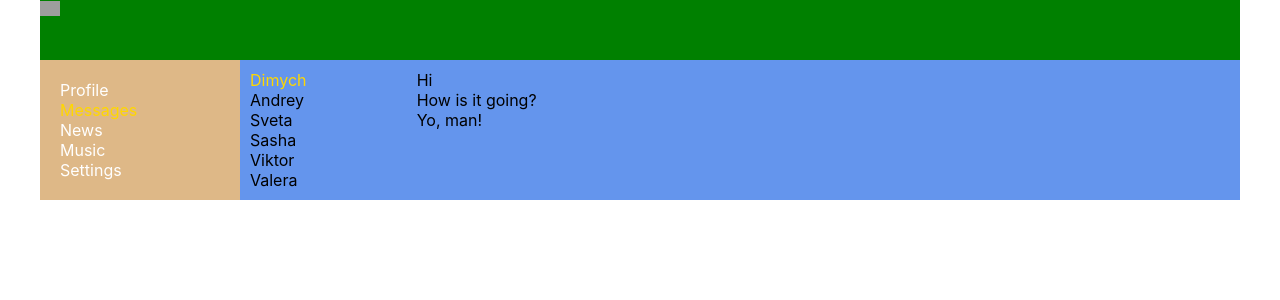
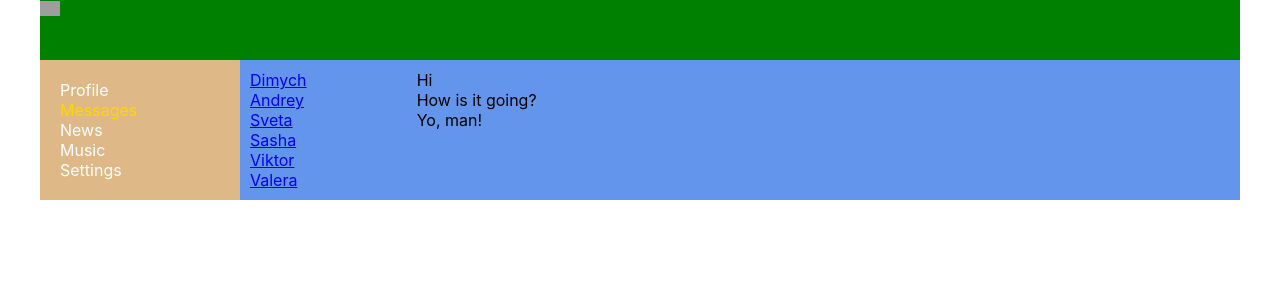
Before and after one commit to mob2004/social-network, a React (Create React App) app: page /dialogs in a window 1280 px wide. Shown: the top 300 px of the page. Built offline with nearby package versions, Linux system fonts and the light colour scheme; grey boxes are pictures that could not be loaded.

Commit message:
add Navlink tag to each dialog

```diff
--- a/src/components/Dialogs/Dialogs.jsx
+++ b/src/components/Dialogs/Dialogs.jsx
@@ -1,27 +1,28 @@
 import React from 'react';
 import s from './Dialogs.module.css';
+import {NavLink} from "react-router-dom";
 
 const Dialogs = (props) => {
     return (
         <div className = {s.dialogs}>
             <div className = {s.dialogsItems}>
                 <div className = {s.dialog + ' ' + s.active}>
-                    Dimych
+                    <NavLink to = "/dialogs/1">Dimych</NavLink>
                 </div>
                 <div className = {s.dialog}>
-                    Andrey
+                    <NavLink to = "/dialogs/2">Andrey</NavLink>
                 </div>
                 <div className = {s.dialog}>
-                    Sveta
+                    <NavLink to = "/dialogs/3">Sveta</NavLink>
                 </div>
                 <div className = {s.dialog}>
-                    Sasha
+                    <NavLink to = "/dialogs/4">Sasha</NavLink>
                 </div>
                 <div className = {s.dialog}>
-                    Viktor
+                    <NavLink to = "/dialogs/5">Viktor</NavLink>
                 </div>
                 <div className = {s.dialog}>
-                    Valera
+                    <NavLink to = "/dialogs/6">Valera</NavLink>
                 </div>
             </div>
             <div className = {s.messages}>
```
